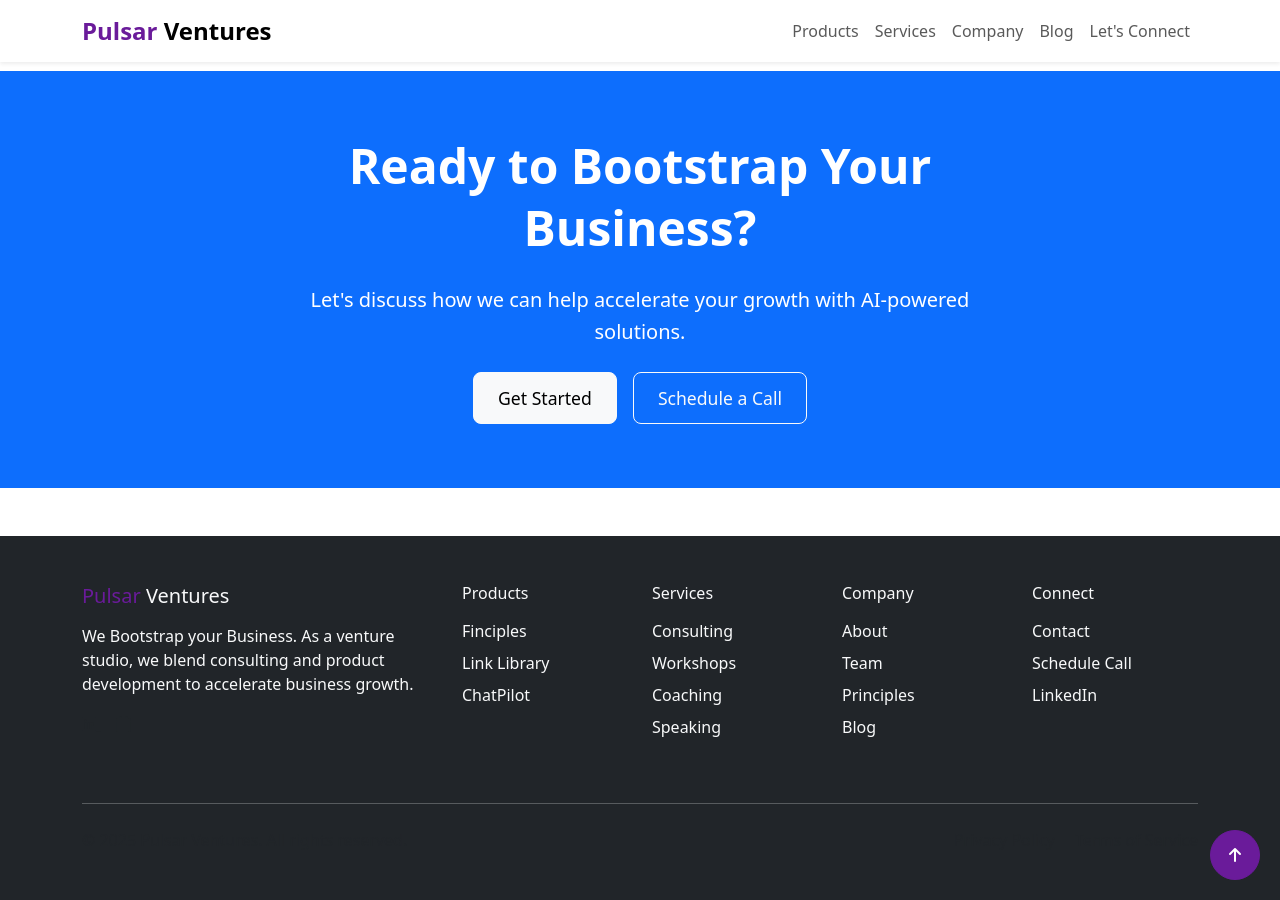
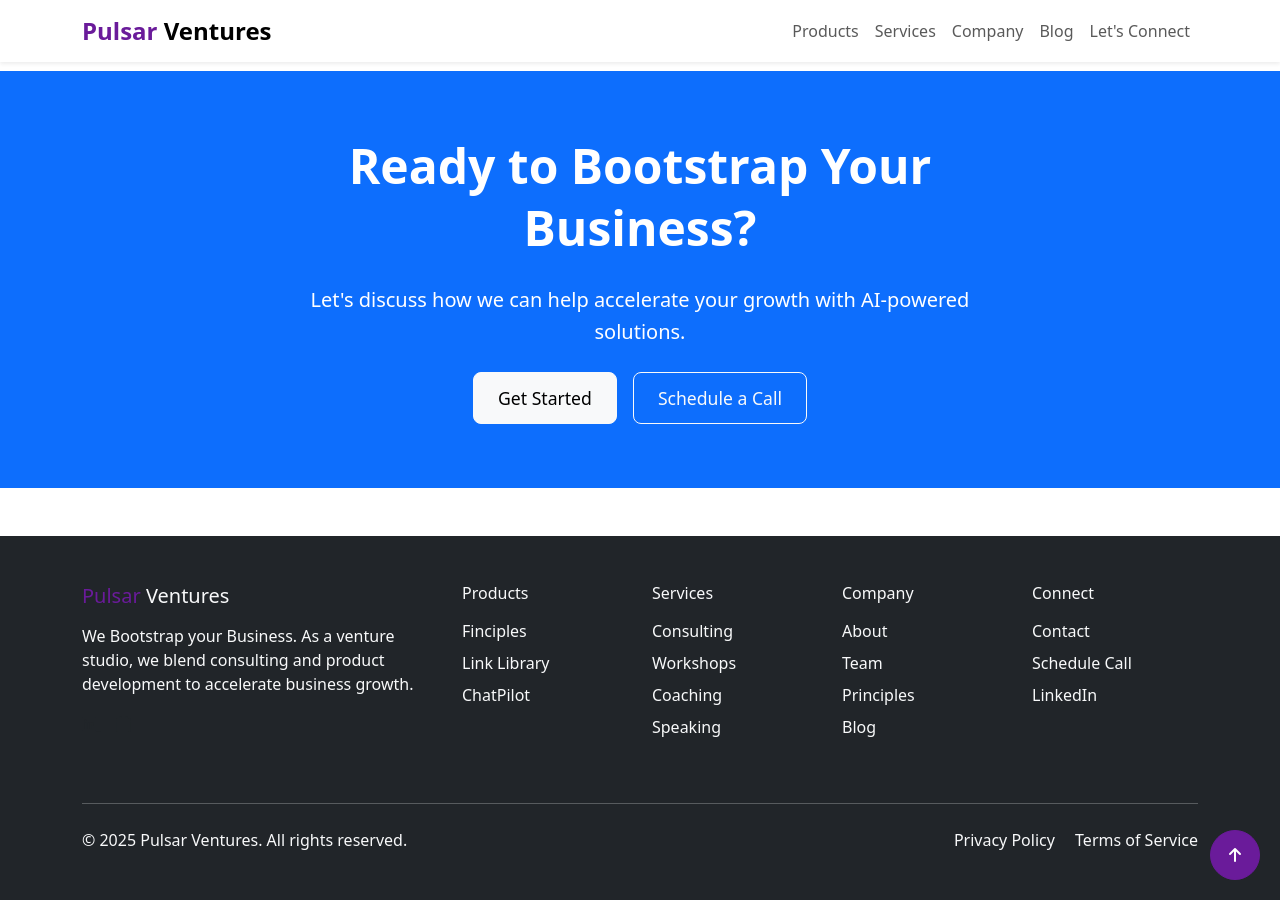
Before and after one commit to pulsarventures/pv-website, a Jekyll site: the page built from index.html, in a window 1280 px wide and 900 px high, scrolled down 3086 px. Built offline with Jekyll 4.4.1, drawn with Linux system fonts in a browser that asks for light colours; the list of posts is cut into pages by our own code.

Commit message:
foot updates

```diff
--- a/_includes/footer.html
+++ b/_includes/footer.html
@@ -58,12 +58,12 @@
 
         <div class="row align-items-center">
             <div class="col-md-6">
-                <p class="text-muted mb-0">&copy; {{ 'now' | date: "%Y" }} Pulsar Ventures. All rights reserved.</p>
+                <p class="text-light mb-0">&copy; {{ 'now' | date: "%Y" }} Pulsar Ventures. All rights reserved.</p>
             </div>
             <div class="col-md-6 text-md-end">
-                <p class="text-muted mb-0">
-                    <a href="{{ '/privacy' | relative_url }}" class="text-muted text-decoration-none me-3">Privacy Policy</a>
-                    <a href="{{ '/terms' | relative_url }}" class="text-muted text-decoration-none">Terms of Service</a>
+                <p class="text-light mb-0">
+                    <a href="{{ '/privacy' | relative_url }}" class="text-light text-decoration-none me-3">Privacy Policy</a>
+                    <a href="{{ '/terms' | relative_url }}" class="text-light text-decoration-none">Terms of Service</a>
                 </p>
             </div>
         </div>
```
